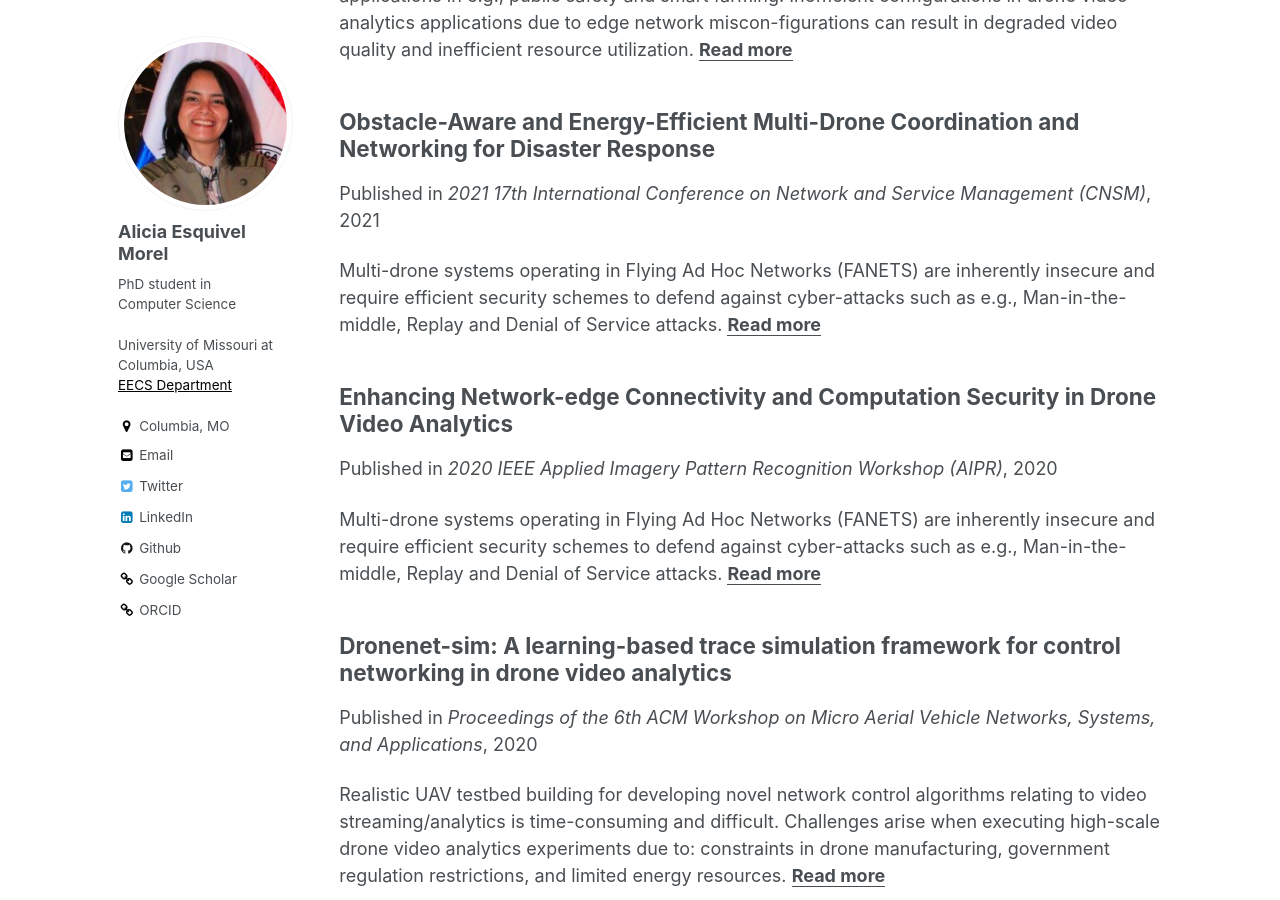
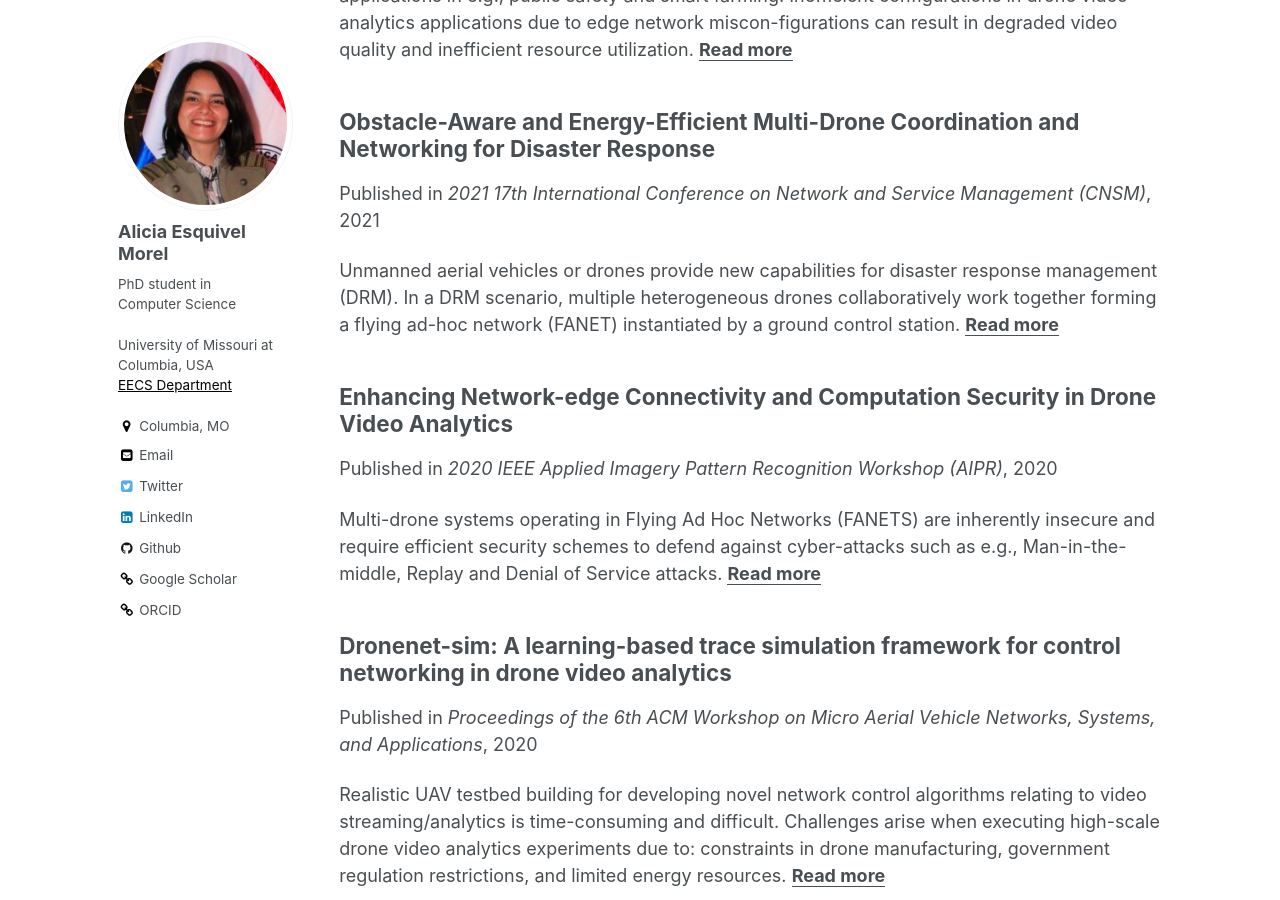
Before and after one commit to alicesquivel/alicesquivel.github.io, a Jekyll site: the page built from _pages/articles.html, in a window 1280 px wide and 900 px high, scrolled down 729 px. Built offline with Jekyll 4.4.1, drawn with Linux system fonts in a browser that asks for light colours.

Commit message:
Update 2021-10-25-Obstacle-Aware.md

```diff
--- a/_articles/2021-10-25-Obstacle-Aware.md
+++ b/_articles/2021-10-25-Obstacle-Aware.md
@@ -2,7 +2,7 @@
 title: "Obstacle-Aware and Energy-Efficient Multi-Drone Coordination and Networking for Disaster Response"
 category: articles
 permalink: /articles/2021-10-25-Obstacle-Aware/
-excerpt: "Multi-drone systems operating in Flying Ad Hoc Networks (FANETS) are inherently insecure and require efficient security schemes to defend against cyber-attacks such as e.g., Man-in-the-middle, Replay and Denial of Service attacks."
+excerpt: "Unmanned aerial vehicles or drones provide new capabilities for disaster response management (DRM). In a DRM scenario, multiple heterogeneous drones collaboratively work together forming a flying ad-hoc network (FANET) instantiated by a ground control station."
 venue: "2021 17th International Conference on Network and Service Management (CNSM)"
 date: 2021-10-25
 ---
```
